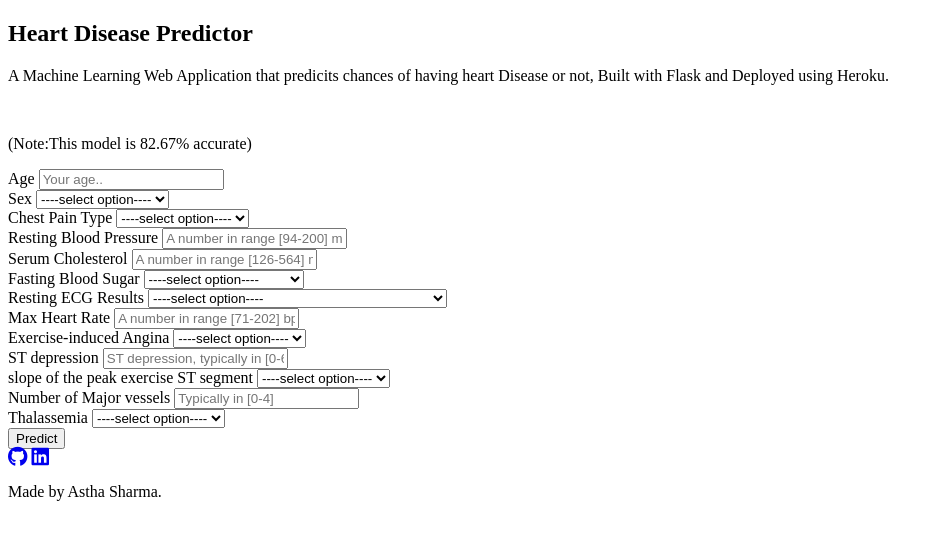
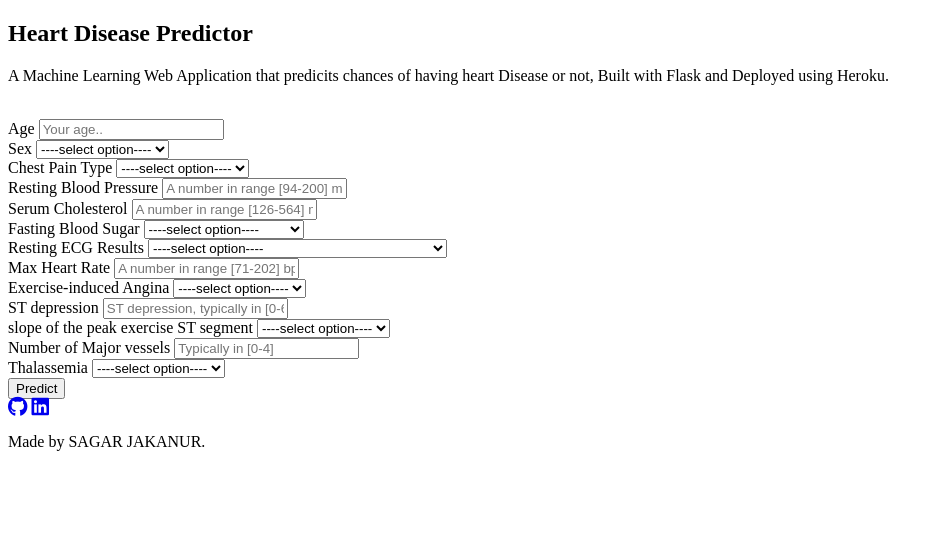
Before and after one commit to sagarjakanur/Heart-Disease-Prediction-new, a Python web app: template templates/main.html in a window 1280 px wide. Shown: the top 540 px of the page, without its empty margins (0-939 px from the left). Run offline with Jinja, Linux system fonts and the light colour scheme; the template is opened without the code that fills it, so the values that code supplies are empty; some libraries are stand-ins or nearby versions.

Commit message:
Modify footer and author details in main.html
Updated footer with new contact information and corrected author name.

```diff
--- a/templates/main.html
+++ b/templates/main.html
@@ -19,7 +19,7 @@
     <h2 class='container-heading'><span class="heading_font">Heart Disease Predictor</span></h2>
     <div class='description'>
       <p>A Machine Learning Web Application that predicits chances of having heart Disease or not, Built with Flask and Deployed using Heroku.</p><br>
-        <p>(Note:This model is 82.67% accurate)</p>
+
     </div>
   </div>
 
@@ -131,12 +131,12 @@
   <!-- Footer -->
   <div class='footer'>
     <div class="contact">
-      <a target="_blank" href="https://github.com/asthasharma98/Heart-Disease-Prediction-Deployment"><i
+      <a target="_blank" href="https://github.com/sagarjakanur/Heart-Disease-Prediction-new"><i
           class="fab fa-github fa-lg contact-icon"></i></a>
-      <a target="_blank" href="https://www.linkedin.com/in/astha-sharma-47266b11b/"><i
+      <a target="_blank" href="https://www.linkedin.com/in/sagar-jakanur/"><i
           class="fab fa-linkedin fa-lg contact-icon"></i></a>
     </div>
-    <p class='footer-description'>Made by Astha Sharma.</p>
+    <p class='footer-description'>Made by SAGAR JAKANUR.</p>
   </div>
 
 </body>
```
